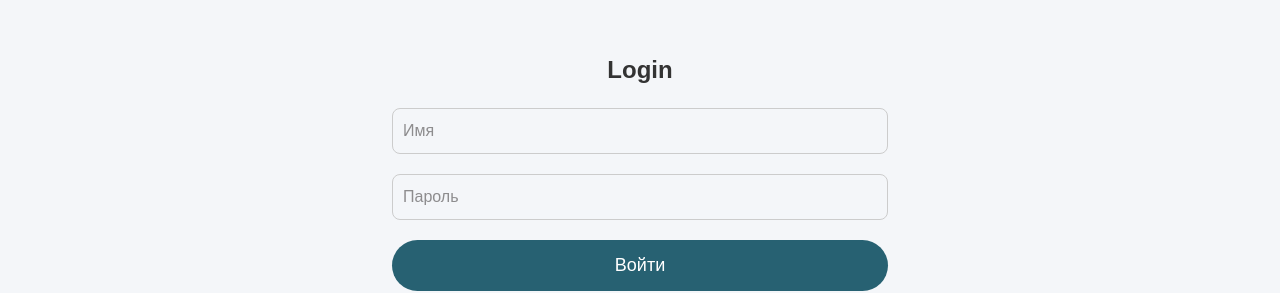
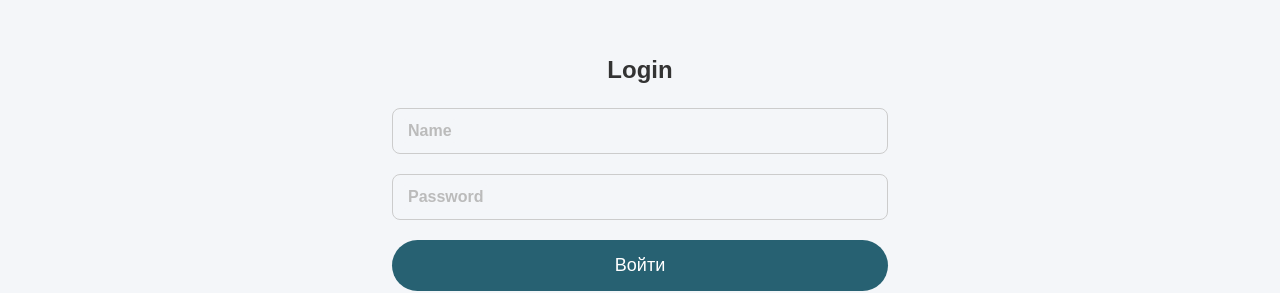
Before and after one commit to c0mradich/Chat, a Next.js app in the folder frontend/: page /login in a window 1280 px wide. Shown: the part 167-460 px from the top of the page. Built offline with nearby package versions, Linux system fonts and the light colour scheme.

Commit message:
Modifies login CSS

```diff
--- a/frontend/app/login/page.jsx
+++ b/frontend/app/login/page.jsx
@@ -61,22 +61,24 @@ function SignIn() {
       <label>Login</label>
       <div className='inputContainer'>
         <input
-          placeholder="Имя"
+          placeholder=" "
           name="name"
           value={name}
           onChange={(e) => setName(e.target.value)}
         />
+        <label htmlFor="name"> Name </label>
       </div>
 
       {errors.name && <span style={{ color: 'red' }}>{errors.name}</span>}
     <div className='inputContainer'>
       <input
         type="password"
-        placeholder="Пароль"
+        placeholder=" "
         name="password"
         value={password}
         onChange={(e) => setPassword(e.target.value)}
       />
+      <label htmlFor="password"> Password </label>
     </div>
       {errors.password && <span style={{ color: 'red' }}>{errors.password}</span>}
 
```
